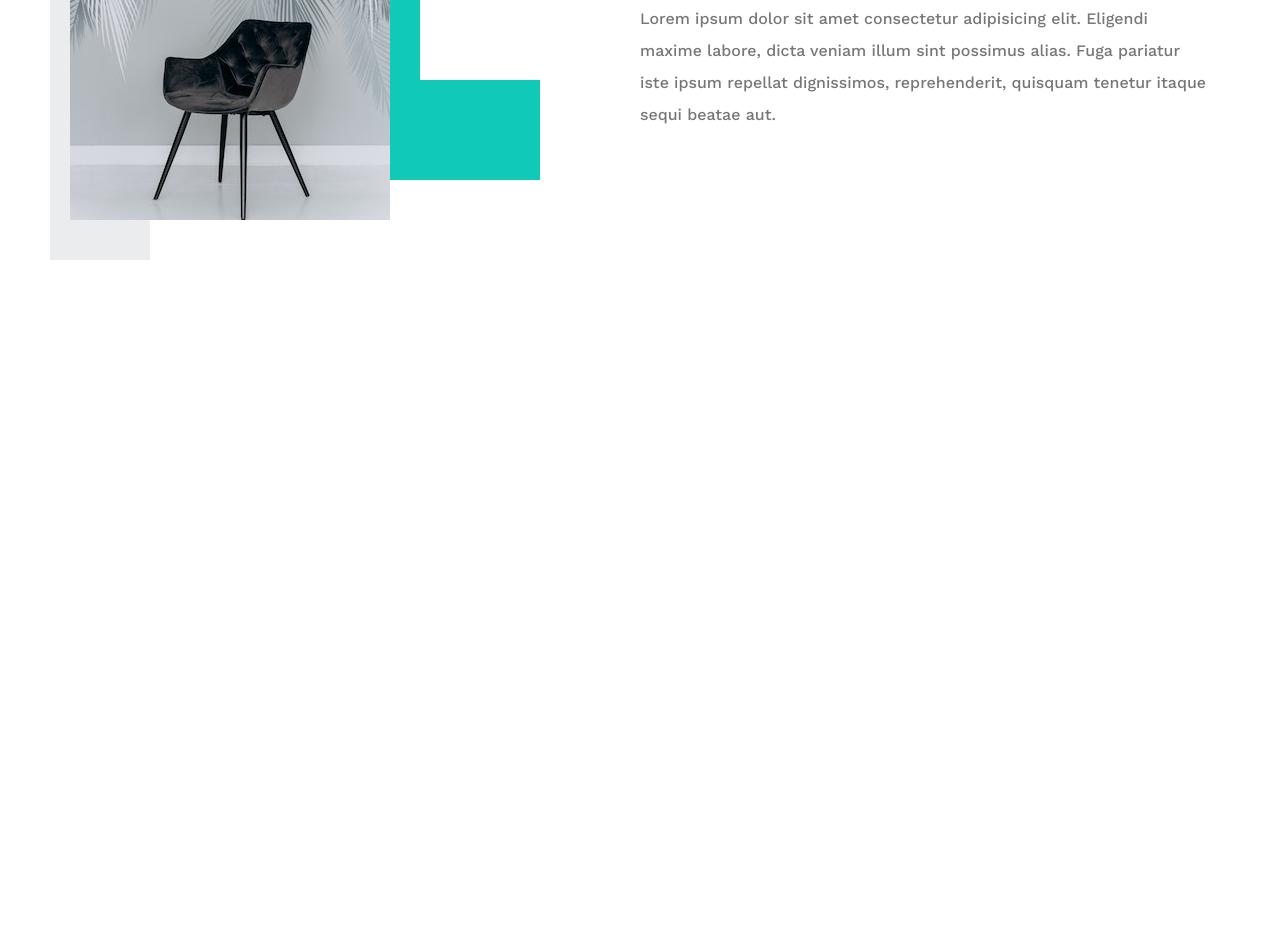
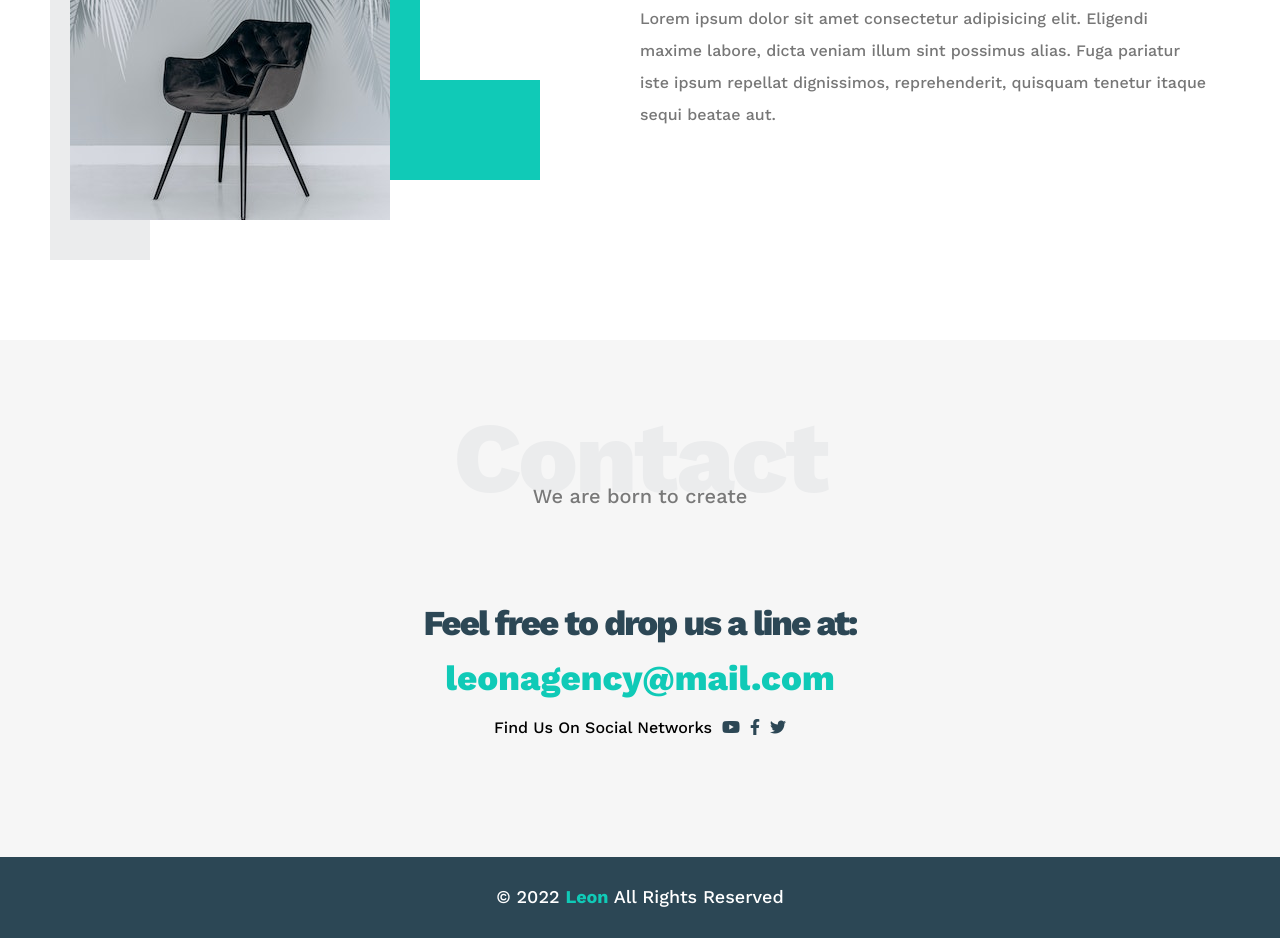
Before and after one commit to abdo92menem/templateOne, a plain HTML site: page index.html in a window 1280 px wide. Shown: the part 3190-4128 px from the top of the page. Before the commit the page ends 3530 px from the top, so only its background shows below. Drawn offline with nearby package versions, Linux system fonts and the light colour scheme.

Commit message:
Adding Conact and Footer sections

```diff
--- a/css/leon.css
+++ b/css/leon.css
@@ -4,6 +4,7 @@
     --secondary-color: #2c4755;
     --section-padding: 60px;
     --section-background: #f6f6f6;
+    --main-duration: var(--main-duration);
 }
 /* End Variables */
 
@@ -11,6 +12,10 @@
 * {
     /* Adding padding, margin and border to the size of element */
     box-sizing: border-box;
+}
+
+html {
+    scroll-behavior: smooth;
 }
 
 body {
@@ -116,7 +121,7 @@ body {
 
 .header .links .icons span:nth-child(2) {
     width: 60%;
-    transition: .3s;
+    transition: var(--main-duration);
 }
 
 .header .links .icons span:last-child {
@@ -155,7 +160,7 @@ body {
     padding: 15px;
     text-decoration: none;
     color: #333;
-    transition: .3s;
+    transition: var(--main-duration);
 }
 
 .header .links ul li a:hover {
@@ -429,3 +434,67 @@ body {
     color: #777;
 }
 /* End About */
+
+/* Start Contact */
+.contact {
+    padding-top: var(--section-padding);
+    padding-bottom: var(--section-padding);
+    background-color: var(--section-background);
+}
+
+.contact .info {
+    padding-top: var(--section-padding);
+    padding-bottom: var(--section-padding);
+    text-align: center;
+}
+
+.contact .info .label {
+    font-size: 35px;
+    font-weight: 800;
+    color: var(--secondary-color);
+    letter-spacing: -2px;
+    margin-bottom: 15px;
+}
+
+.contact .info .link {
+    display: block;
+    font-size: 35px;
+    font-weight: 800;
+    color: var(--main-color);
+    text-decoration: none;
+}
+
+.contact .info .social {
+    display: flex;
+    justify-content: center;
+    margin-top: 20px;
+    font-size: 16px;
+}
+
+.contact .info .social i {
+    margin-left: 10px;
+    color: var(--secondary-color);
+}
+
+@media (max-width:767px) {
+    .contact .info .link,
+    .contact .info .label {
+        font-size: 25px;
+    }
+}
+/* End Contact */
+
+/* Start Footer */
+.footer {
+    background-color: var(--secondary-color);
+    color: white;
+    padding: 30px 10px;
+    text-align: center;
+    font-size: 18px;
+}
+
+.footer span {
+    font-weight: bold;
+    color: var(--main-color);
+}
+/* End Footer */
--- a/index.html
+++ b/index.html
@@ -86,7 +86,7 @@
     <!-- End Features -->
 
     <!-- Start Services -->
-    <div class="services">
+    <div class="services" id="services">
       <div class="container">
         <h2 class="special-heading">Services</h2>
         <p>Don't be busy, be productive</p>
@@ -149,7 +149,7 @@
     <!-- End Services -->
 
     <!-- Start Portfolio -->
-    <div class="portfolio">
+    <div class="portfolio" id="portfolio">
       <div class="container">
         <h2 class="special-heading">Portfolio</h2>
         <p>If you do it right, It will last</p>
@@ -190,7 +190,7 @@
     <!-- End Portfolio -->
 
     <!-- Start About -->
-    <div class="about">
+    <div class="about" id="about">
       <div class="container">
         <h2 class="special-heading">About</h2>
         <p>Less is more work</p>
@@ -217,5 +217,30 @@
       </div>
     </div>
     <!-- End About -->
+
+    <!-- Start Contact -->
+    <div class="contact" id="contact">
+      <div class="container">
+        <h3 class="special-heading">Contact</h3>
+        <p>We are born to create</p>
+        <div class="info">
+          <p class="label">Feel free to drop us a line at:</p>
+          <a href="mailto:leonagency@mail.com?subject=Contact" class="link"
+            >leonagency@mail.com</a
+          >
+          <div class="social">
+            Find Us On Social Networks
+            <i class="fab fa-youtube"></i>
+            <i class="fab fa-facebook-f"></i>
+            <i class="fab fa-twitter"></i>
+          </div>
+        </div>
+      </div>
+    </div>
+    <!-- End Contact -->
+
+    <!-- Start Footer -->
+    <div class="footer">&copy; 2022 <span>Leon</span> All Rights Reserved</div>
+    <!-- End Footer -->
   </body>
 </html>
```
